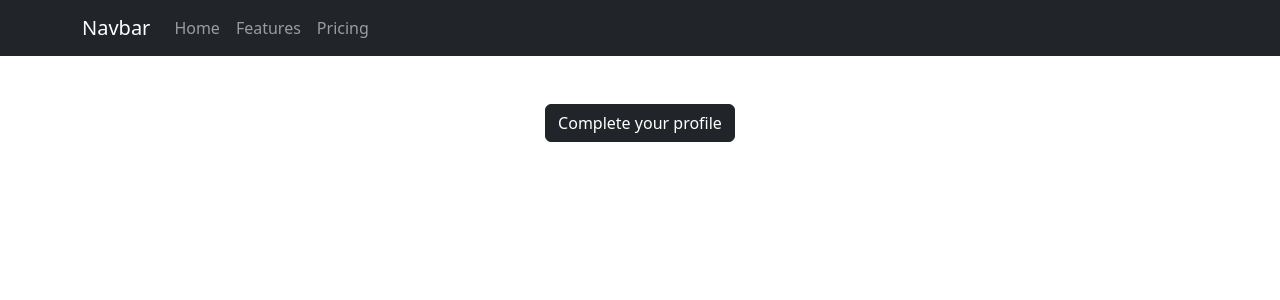
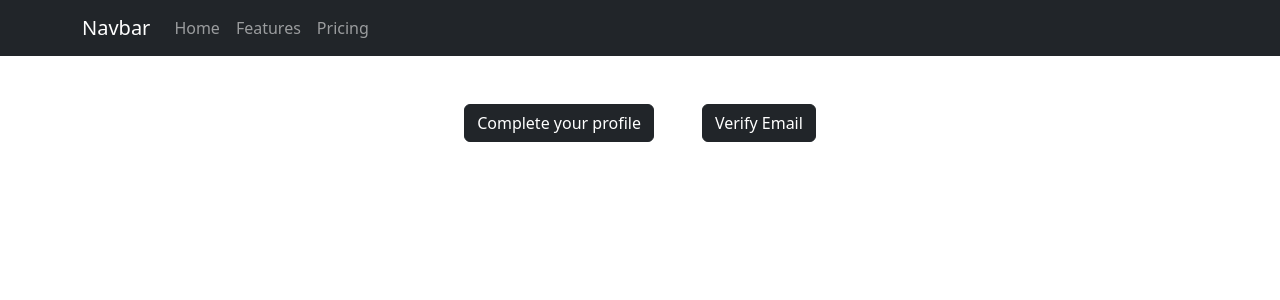
Before and after one commit to bin2159/expense-tracker-react, a React (Create React App) app: page /updateprofile in a window 1280 px wide. Shown: the top 300 px of the page. Built offline with nearby package versions, Linux system fonts and the light colour scheme.

Commit message:
Verify email

```diff
--- a/src/components/UpdateDetails.js
+++ b/src/components/UpdateDetails.js
@@ -63,6 +63,24 @@ const UpdateDetails = () => {
         console.log(error)
     }
   }
+  const verifyEmailHandler=async()=>{
+    const input={
+        requestType:'VERIFY_EMAIL',
+        idToken:token
+    }
+    try{
+        const response =await fetch('https://identitytoolkit.googleapis.com/v1/accounts:sendOobCode?key=AIzaSyBbfM-Y6Bv3aSPRNlB9S7qZFxVHuvF--l8',{
+            method:'POST',
+            body:JSON.stringify(input)
+        })
+        const data=await response.json()
+        console.log(data)
+    }
+    catch(error){
+        alert(error)
+        console.log(error)
+    }
+  }
   const handleChange=(e)=>{
     setData(prev=>({...prev,[e.target.name]:e.target.value}))
   }
@@ -71,11 +89,16 @@ const UpdateDetails = () => {
       {!showForm && (
         <div className="text-center">
           <Button
-            className="mt-5 text-center"
+            className="mt-5"
             variant="dark"
             onClick={showFormHandler}
           >
             Complete your profile
+          </Button>
+          <Button className="mt-5 ms-5"
+            variant="dark"
+            onClick={verifyEmailHandler}>
+            Verify Email
           </Button>
         </div>
       )}
```
